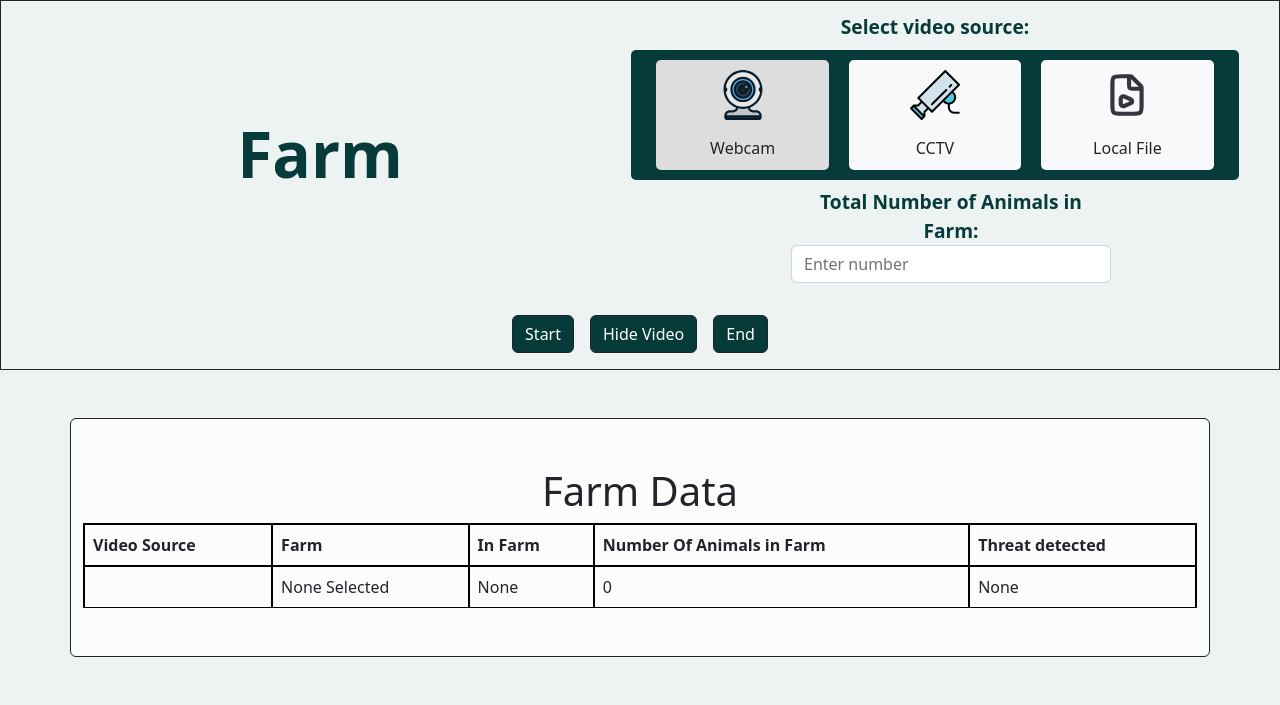
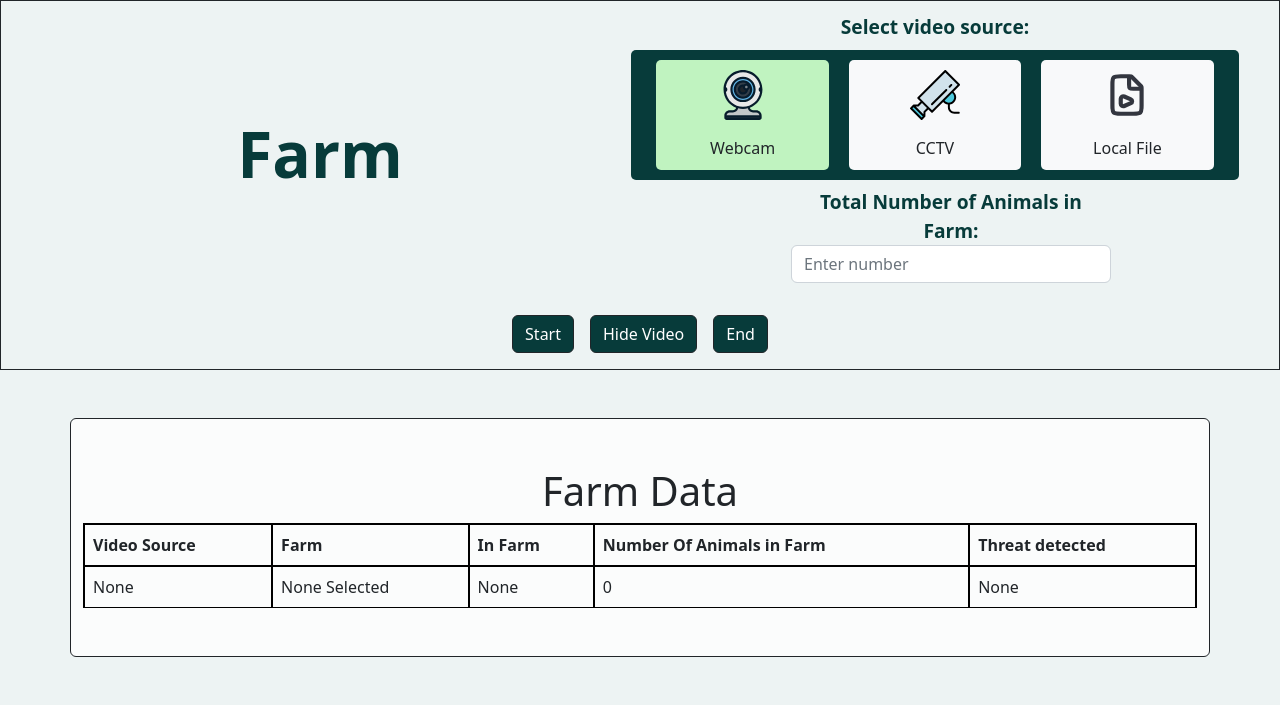
Before and after one commit to Sidharth1919/Animal-detection-Yolov8-Flask, a Flask app: page /farm in a window 1280 px wide, after a click on "Webcam". Shown: the part 400-1105 px from the top of the page. Run offline with Flask 3, Linux system fonts and the light colour scheme; the visitor is signed in with stand-in values (Sample User, id 1); some libraries are stand-ins or nearby versions.

Commit message:
added browse, uploads folde, fixed error msg

```diff
--- a/app.py
+++ b/app.py
@@ -53,7 +53,14 @@ def handle_update_class_index(json):
     print('received class index: ' + str(class_index))
 
 
-VIDEO_FILE_PATH = "test2.mp4"
+VIDEO_FILE_PATH = None
+
+@socketio.on('video_file_selected')
+def handle_video_file_selected(video_file_name):
+    global VIDEO_FILE_PATH
+    video_file_path = os.path.join('static/uploads/', video_file_name)
+    VIDEO_FILE_PATH = video_file_path
+    cap = cv2.VideoCapture(VIDEO_FILE_PATH)
 
 
 def generate_frames(input_source):
--- a/static/style.css
+++ b/static/style.css
@@ -96,7 +96,7 @@ body{
 
 /* Style for selected card */
 .form-check-input:checked + .form-check-label {
-  background-color: #ddd; /* Or a highlight color of your choice */
+  background-color: #c0f3c0; /* Or a highlight color of your choice */
 }
 /* ------------------------------------------------------------------------- */
 
--- a/templates/farm.html
+++ b/templates/farm.html
@@ -6,19 +6,21 @@
   <link rel="stylesheet" type="text/css" href="../static/style.css">
   <script type="text/javascript" src="https://cdn.jsdelivr.net/npm/emailjs-com@3/dist/email.min.js"></script>
 </head>
-<!-- create farm -->
+
+
 <img src="" id="bgimg">
 
 <form class="border border-dark p-2" method="post" action="{{ url_for('farm') }}"
   style="background-color: rgb(237, 243, 243);">
   <div style="display: flex; flex-direction: row;">
-    <div style="width: 50vw; align-content: center;" >
+    <div style="width: 50vw; align-content: center;">
       <h1 style="font-weight: bold; font-size:8vh; color: rgb(7, 59, 58);" id="heading" class="text-center">Farm</h1>
     </div>
 
     <div class="fullform">
       <div class="form-contain mb-1 mt-1 text-center">
-        <label style="font-size: larger; color: rgb(7, 59, 58);" for="video_source" class="form-label"><strong>Select video
+        <label style="font-size: larger; color: rgb(7, 59, 58);" for="video_source" class="form-label"><strong>Select
+            video
             source:</strong></label>
         <div class="form-control" style="border: none; padding: 0;">
           <div class="form-check">
@@ -30,46 +32,47 @@
           <div class="form-check">
             <input type="radio" id="ipCamera" name="video_source" value="1" class="form-check-input">
             <label for="ipCamera" class="form-check-label">
-              <img width="50" height="50" src="static/images/cctv.svg" alt="Webcam Icon">CCTV
+              <img width="50" height="50" src="static/images/cctv.svg" alt="CCTV Icon">CCTV
             </label>
           </div>
           <div class="form-check">
-            <input type="radio" id="localFile" name="video_source" value="2" class="form-check-input">
+            <input type="radio" id="localFile" name="video_source" value="2" class="form-check-input"
+              onchange="handleLocalFileSelect()">
             <label for="localFile" class="form-check-label">
-              <img width="50" height="50" src="static/images/file.svg" alt="Webcam Icon">Local File
+              <img width="50" height="50" src="static/images/file.svg" alt="File Icon">Local File
             </label>
           </div>
         </div>
       </div>
       <div class="tno">
         <div style="width: 50%;" class="mt-1 text-center">
-          <label style="font-size: larger;font-weight: bold; color: rgb(7, 59, 58);" id="number" for="totalCount">Total Number of Animals in
+          <label style="font-size: larger;font-weight: bold; color: rgb(7, 59, 58);" id="number" for="totalCount">Total
+            Number of Animals in
             Farm:</label>
-          <input placeholder="Enter number" type="number" class="form-control " id="totalCount" name="totalCount" min="0"> <br>
+          <input placeholder="Enter number" type="number" class="form-control " id="totalCount" name="totalCount"
+            min="0"> <br>
         </div>
       </div>
     </div>
   </div>
-  <div id="errorMessage" style="display: none; color: red; text-align: center;">
+  <div id="errorMessagesource" style="display: none; color: red; text-align: center;">
     Please select a video source.
   </div>
   <div style="display: flex; justify-content: center;">
-    <button style="background-color: rgb(7, 59, 58);" type="submit" class="btn btn-dark m-2" value="submit" id="btn1">Start</button>
-    <button style="background-color: rgb(7, 59, 58);" type="button" class="btn btn-dark m-2" id="btn3" onclick="hidefeed()">Hide Video</button>
-    <button style="background-color: rgb(7, 59, 58);" type="button" class="btn btn-dark m-2" id="btn2" onclick="end()">End</button>
+    <button style="background-color: rgb(7, 59, 58);" type="submit" class="btn btn-dark m-2" value="submit"
+      id="btn1">Start</button>
+    <button style="background-color: rgb(7, 59, 58);" type="button" class="btn btn-dark m-2" id="btn3"
+      onclick="hidefeed()">Hide Video</button>
+    <button style="background-color: rgb(7, 59, 58);" type="button" class="btn btn-dark m-2" id="btn2"
+      onclick="end()">End</button>
   </div>
 </form>
 
-<!-- real-time data display -->
 
 <div class="container border border-dark rounded my-5 text-center" id="todocont"
   style="background-color: rgba(255, 255, 255, 0.8);">
 
-  <!-- real-time animal-counting -->
-
   <h1 class="mt-5" style="padding-bottom: 0;">Farm Data</h1>
-
-
 
   <table class="table table-hover">
     <thead>
@@ -84,9 +87,8 @@
     </thead>
     <tbody>
       <tr>
-        <td>{{ video_source }}</td>
+        <td id="video-source">None</td>
         <td id="farm">None Selected</td>
-        <!-- <td id="type">none</td> -->
         <td id="detections">None</td>
         <td id="count">0</td>
         <td id="threat">None</td>
@@ -99,7 +101,6 @@
   <div id="threatMessage" style="display: none; color: rgb(255, 0, 0);padding: 20px 5px; margin-top: 10px;">
     A THREAT HAS ENTERED YOUR FARM. PLEASE CHECK YOUR FARM!
   </div>
-  <!-- real-time video-feed -->
 
   <h1 class="mt-5">{{ var2 }}</h1>
 
@@ -118,13 +119,30 @@
     const videoSourceSelected = document.querySelector('input[name="video_source"]:checked');
 
     if (!videoSourceSelected) {
-      document.getElementById('errorMessage').style.display = 'block'; // Show message
+      document.getElementById('errorMessagesource').style.display = 'block'; // Show message
     } else {
       // Form is valid; you can proceed with form submission logic
       const form = this.closest('form');
       form.submit();
     }
   });
+</script>
+<script>
+  function handleLocalFileSelect() {
+    const localFileInput = document.getElementById('localFile');
+    if (localFileInput.checked) {
+      // Open the file browser when the "Local File" radio button is selected
+      const fileInput = document.createElement('input');
+      fileInput.type = 'file';
+      fileInput.addEventListener('change', (event) => {
+        const selectedFile = event.target.files[0];
+        // Emit the file path to the server using Socket.IO
+        socket.emit('video_file_selected', selectedFile.name);
+        console.log('Selected file:', selectedFile.name);
+      });
+      fileInput.click();
+    }
+  }
 </script>
 <script>
   // Farm value from index.html
@@ -179,7 +197,7 @@
     }
   }
 
-  function end(){
+  function end() {
     window.location.href = "/";
   }
 
@@ -198,7 +216,16 @@
 
   var isCountReducedTimerActive = false;
   var countReductionTimeout;
-
+  const video = document.getElementById('video-source')
+  if (video_source == "0") {
+    video.textContent = 'Webcam'
+  }
+  if (video_source == "1") {
+    video.textContent = 'IP Camera'
+  }
+  if (video_source == "2") {
+    video.textContent = 'Local file'
+  }
 
 
   // starts only when the video is on
@@ -207,6 +234,7 @@
       behavior: 'smooth',
       block: 'start'
     });;
+
     function updateinfo() {
       var videoFeed = document.getElementById('videoFeed');
       if (videoFeed) {
```
Also changed, not shown: 2 other files.
